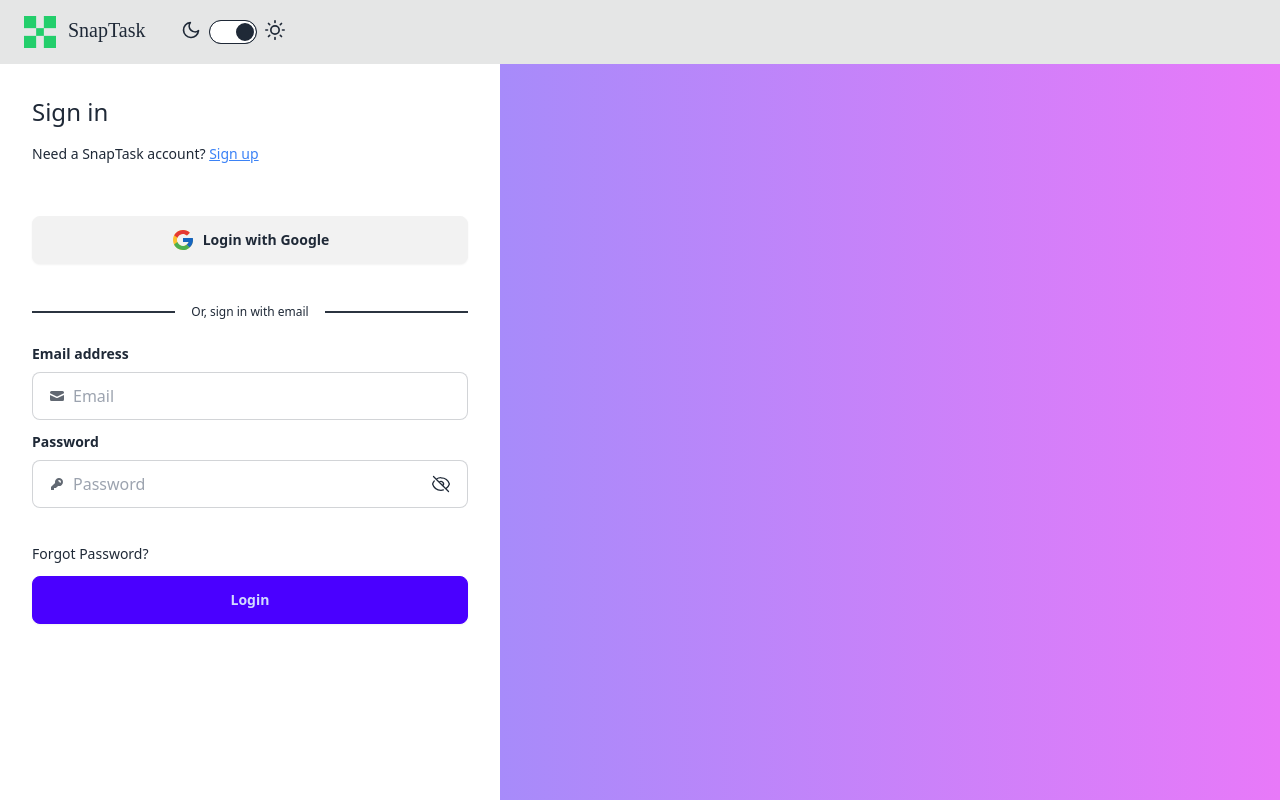
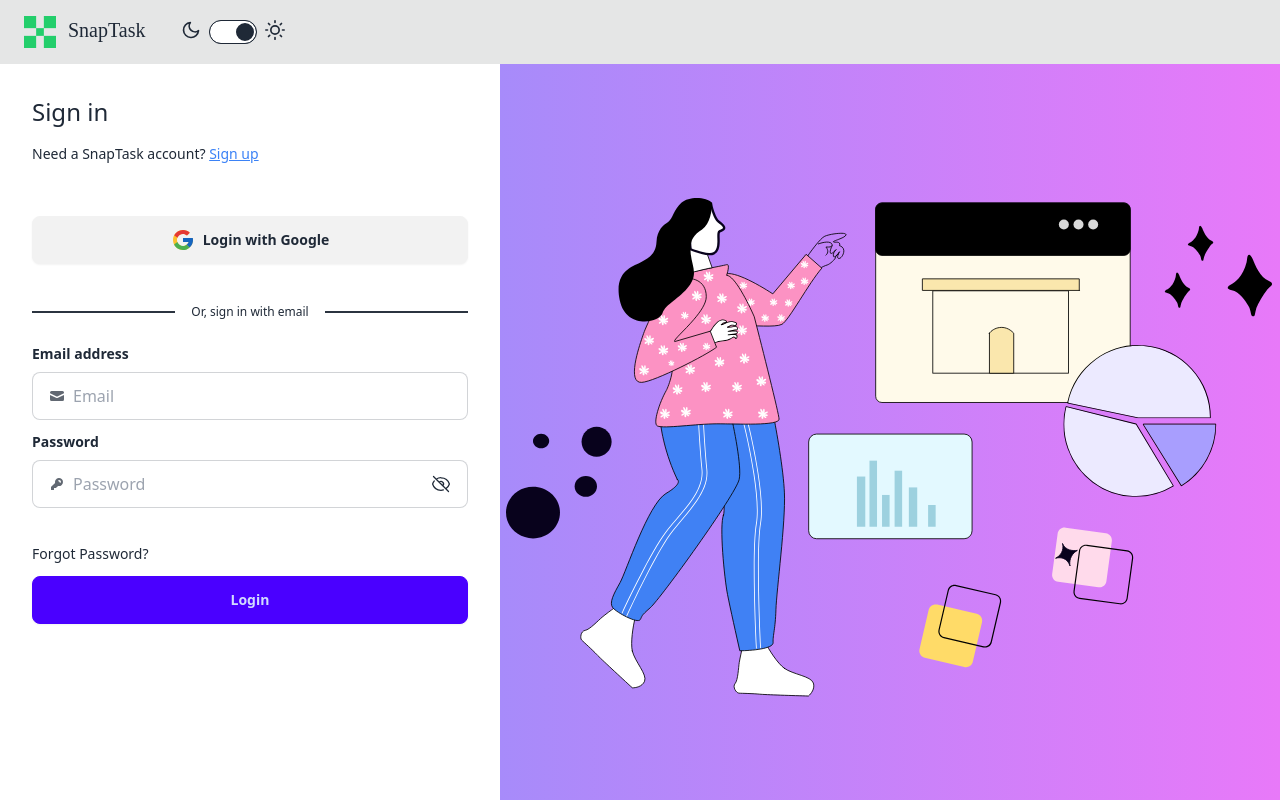
Before and after one commit to SebSchoeneberger/SnapTask-Fe, a React (Vite) app: page /login in a window 1280 px wide. Shown: the top 800 px of the page. Built offline with nearby package versions, Linux system fonts and the light colour scheme; no server answers; a web font is replaced by a local one.

Commit message:
illustrations

```diff
--- a/src/Pages/Login.jsx
+++ b/src/Pages/Login.jsx
@@ -6,6 +6,7 @@ import { Link } from "react-router-dom";
 import image1 from "../assets/7178573_61336.svg";
 import { toast } from "react-toastify";
 import { getToken } from "../Utils/TokenUtils.jsx";
+import illustrationSignin from "../assets/illustration-signin.svg";
 
 const API_URL = import.meta.env.VITE_API_URL;
 
@@ -234,7 +235,13 @@ function Login() {
           </button>
         </form>
       </div>
-      <div className="bg-gradient-to-r from-violet-400 to-fuchsia-400 h-full from-"></div>
+      <div className="bg-gradient-to-r from-violet-400 to-fuchsia-400 h-full flex items-center justify-center">
+        <img
+          className="max-w-screen-md"
+          src={illustrationSignin}
+          alt="Illustration of a woman and charts"
+        />
+      </div>
     </div>
   );
 }
--- a/src/Pages/SignUp.jsx
+++ b/src/Pages/SignUp.jsx
@@ -6,6 +6,7 @@ import { useState, useContext } from "react";
 import { Link } from "react-router-dom";
 import image1 from "../assets/7178573_61336.svg";
 import { toast } from "react-toastify";
+import illustrationSignup from "../assets/illustration-signup.svg";
 
 const API_URL = import.meta.env.VITE_API_URL;
 
@@ -336,7 +337,13 @@ function SignUp() {
           </button>
         </form>
       </div>
-      <div className="bg-gradient-to-r from-cyan-500 to-blue-500 h-full"></div>
+      <div className="bg-gradient-to-r from-cyan-500 to-blue-500 h-full flex items-center justify-center">
+        <img
+          className="max-w-screen-md"
+          src={illustrationSignup}
+          alt="Illustration of a woman and charts"
+        />
+      </div>
     </div>
   );
 }
```
Also changed, not shown: src/assets/illustration-signin.svg (added), src/assets/illustration-signup.svg (added).
